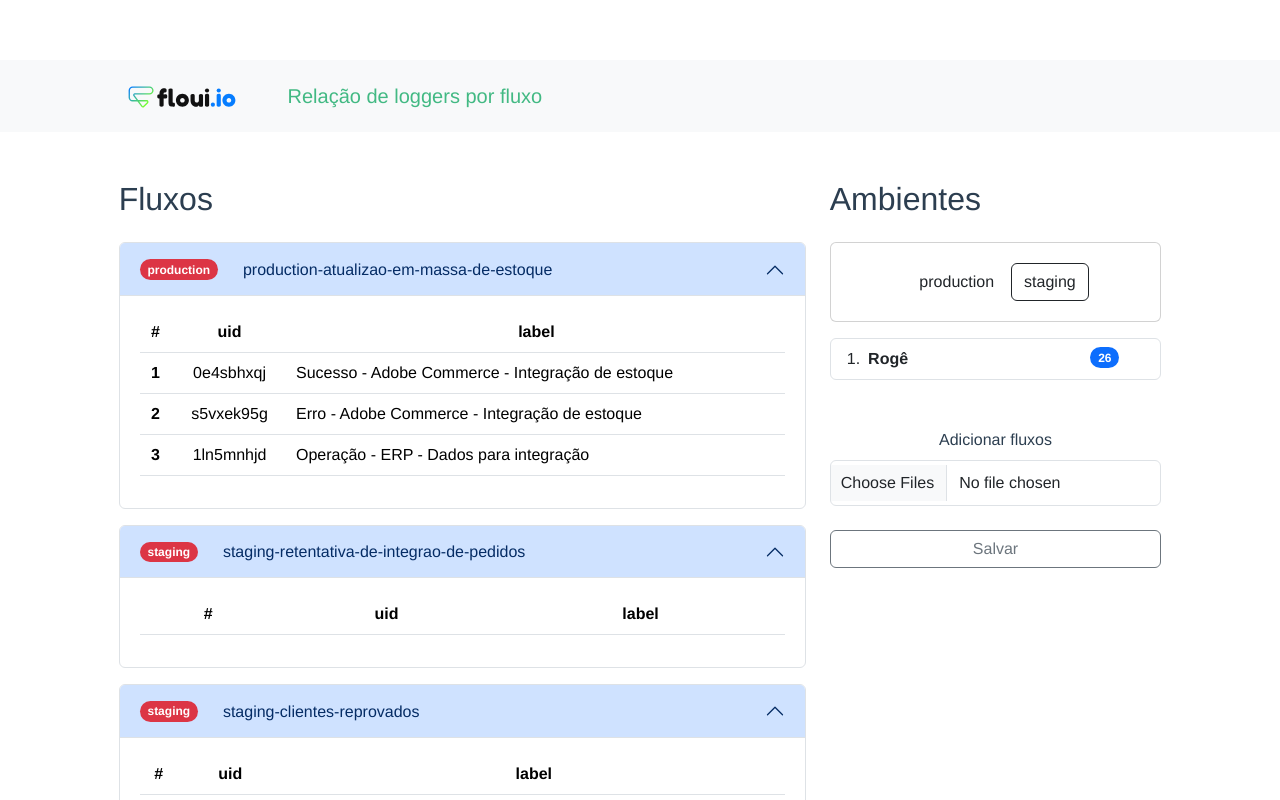
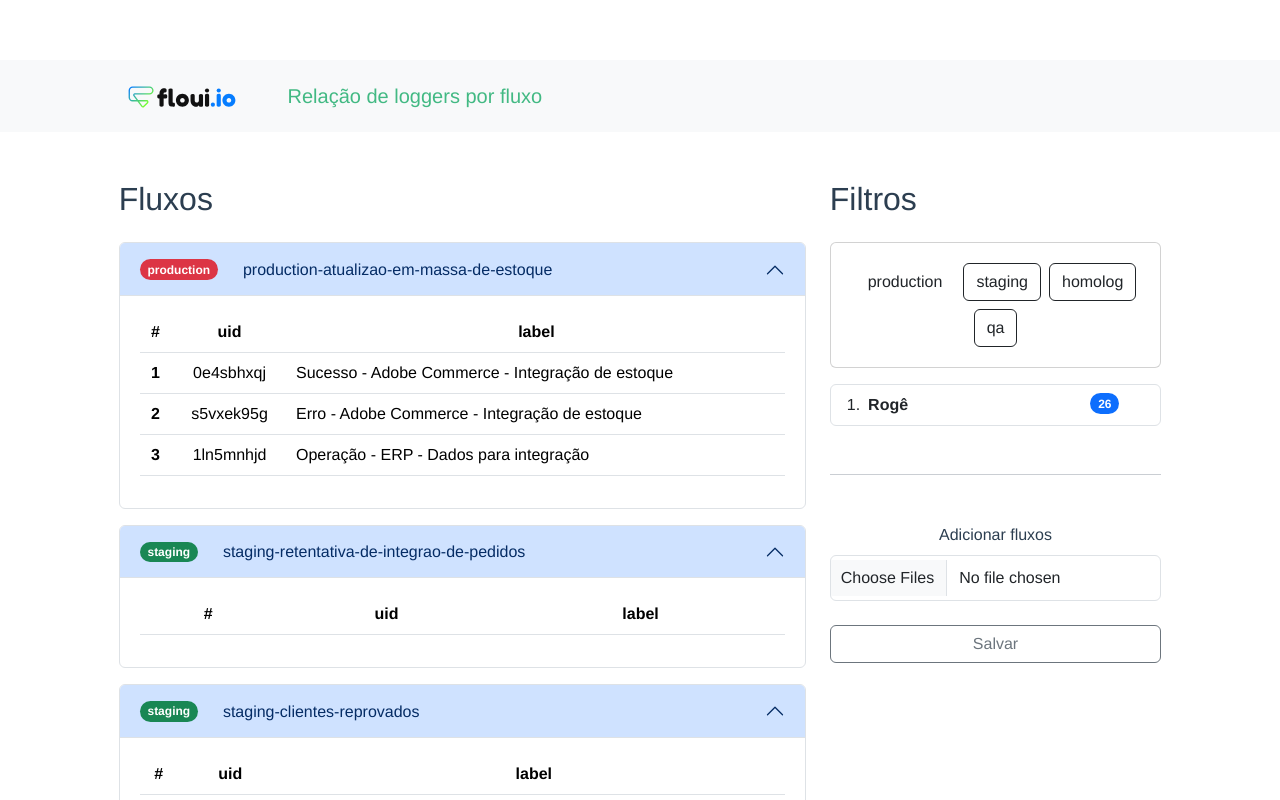
Before and after one commit to thanwill/altracoes, a Vue app in the folder front/: page / in a window 1280 px wide. Shown: the top 800 px of the page. Built offline with nearby package versions, Linux system fonts and the light colour scheme.

Commit message:
Atualizações de interface de usuário

```diff
--- a/front/src/components/ClientList.vue
+++ b/front/src/components/ClientList.vue
@@ -9,13 +9,12 @@
                 <span class="badge text-bg-primary rounded-pill">26</span>
             </li>
         </ol>
+        <hr class="mb-5">
         <div class="mb-4">
             <label for="formFileMultiple" class="form-label">Adicionar fluxos</label>
             <input class="form-control" type="file" id="formFileMultiple" multiple>
         </div>
         <button type="button" class="btn btn-outline-secondary mb-5">Salvar</button>
-
-
 
     </div>
 </template>
--- a/front/src/components/FiltersEnv.vue
+++ b/front/src/components/FiltersEnv.vue
@@ -1,13 +1,18 @@
 <template>
     <div>
-
         <div class="card mb-3">
             <div class="card-body">
-               <input type="checkbox" class="btn-check m-3" id="btn-check-4" autocomplete="off">
+                <input type="checkbox" class="btn-check" id="btn-check-4" autocomplete="off">
                 <label class="btn m-1" for="btn-check-4">production</label>
 
-                <input type="checkbox" class="btn-check" id="btn-check-5" checked autocomplete="off">
-                <label class="btn" for="btn-check-5">staging</label>
+                <input type="checkbox" class="btn-check " id="btn-check-5" checked autocomplete="off">
+                <label class="btn  m-1" for="btn-check-5">staging</label>
+
+                <input type="checkbox" class="btn-check " id="btn-check-6" checked autocomplete="off">
+                <label class="btn  m-1" for="btn-check-6">homolog</label>
+
+                <input type="checkbox" class="btn-check" id="btn-check-7" checked autocomplete="off">
+                <label class="btn  m-1" for="btn-check-7">qa</label>
             </div>
         </div>
     </div>
--- a/front/src/components/FlowList.vue
+++ b/front/src/components/FlowList.vue
@@ -5,9 +5,8 @@
                 <h2 class="accordion-header">
                     <button class="accordion-button" type="button" data-bs-toggle="collapse" :data-bs-target="'#' + id"
                         aria-expanded="false" :aria-controls="id">
-                        <span class="badge rounded-pill text-bg-danger">{{ ambiente }}</span>
+                        <span class="badge rounded-pill" :class="{ 'text-bg-danger': ambiente !== 'staging', 'text-bg-success': ambiente === 'staging' }">{{ ambiente }}</span>
                         {{ arquivo }}
-
                     </button>
                 </h2>
                 <div :id="id" class="accordion-collapse collapse show" data-bs-parent="#accordionExample">
--- a/front/src/components/HelloWorld.vue
+++ b/front/src/components/HelloWorld.vue
@@ -22,7 +22,7 @@
         </aside>
         <section class="col-md-4">
           <div>
-            <h2 class="text-start mb-4">Ambientes</h2>
+            <h2 class="text-start mb-4">Filtros</h2>
             <article>
               <FiltersEnvironment />
               <ClientList />
```
